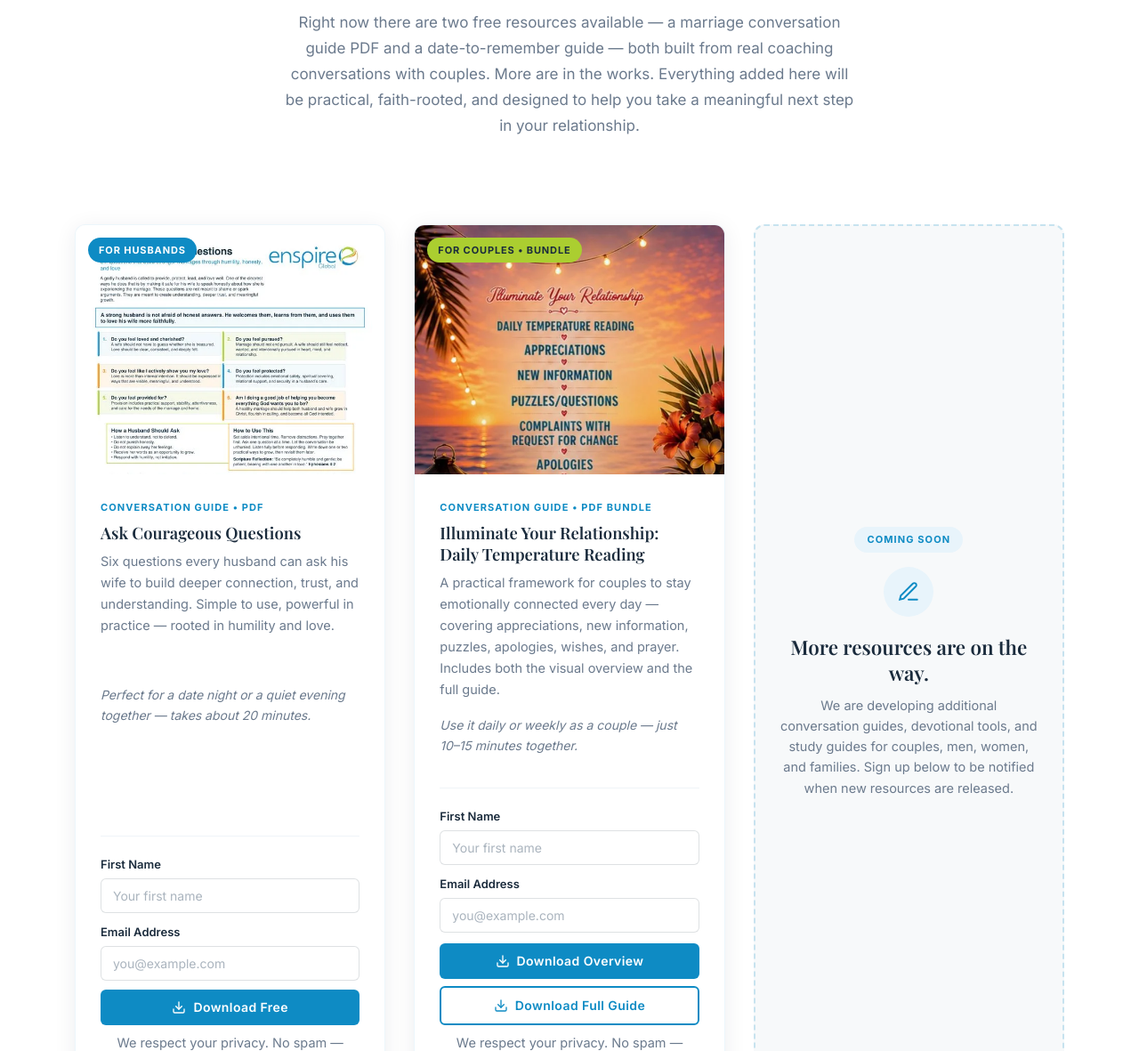
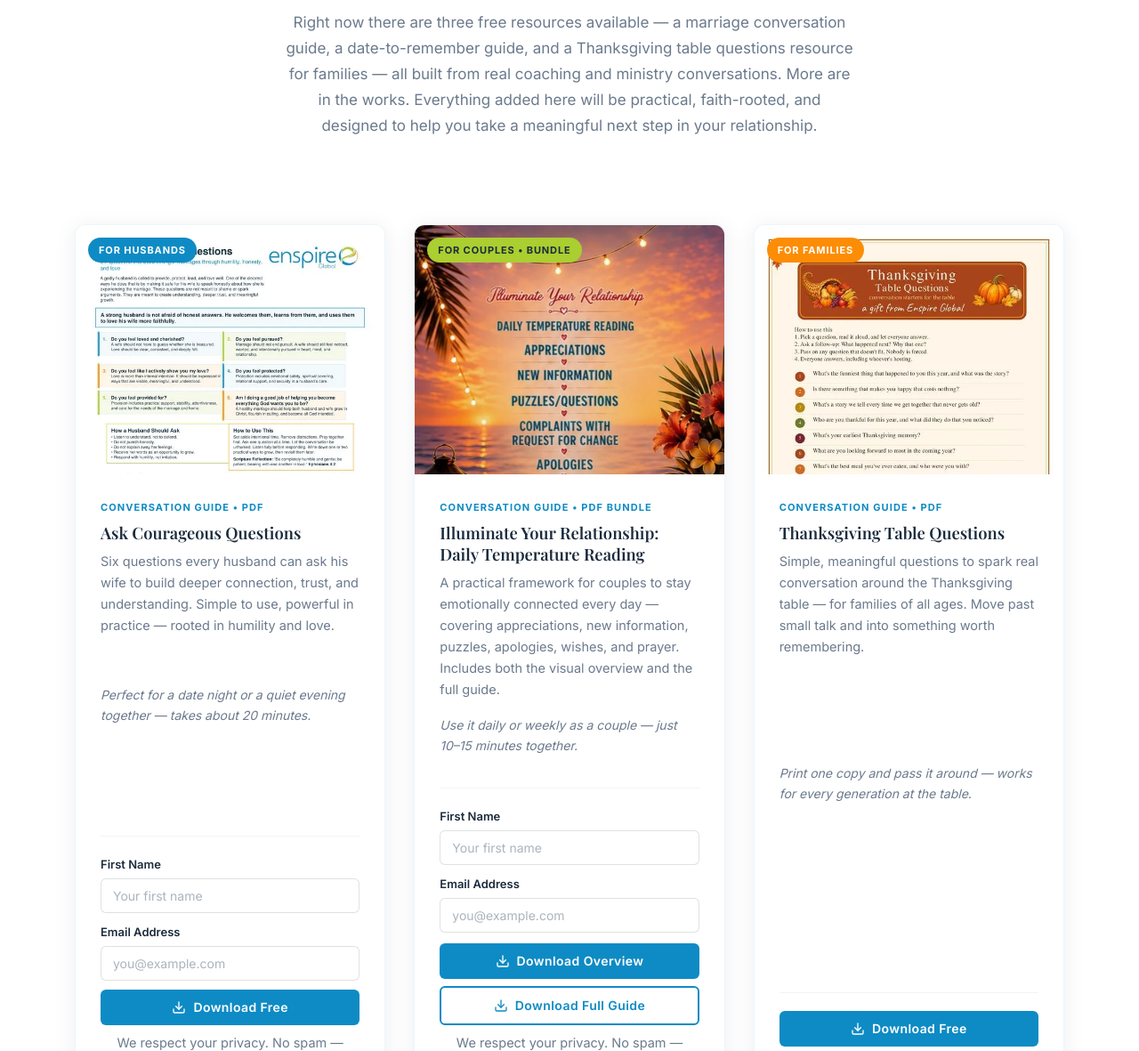
Before and after one commit to Enspire-Global/website, a plain HTML site: page resources.html in a window 1280 px wide. Shown: the part 729-1910 px from the top of the page at 89% size. Drawn offline with nearby package versions, Linux system fonts and the light colour scheme; a web font is replaced by a local one.

Commit message:
Add Thanksgiving Table Questions to resources page
- Adds PDF to downloads/
- Generates thumbnail (thanksgiving-preview.jpg/.webp)
- Adds resource card to resources.html (For Families, no email gate)
- Adds /thanksgiving redirect in vercel.json → PDF download

Co-Authored-By: Claude Sonnet 4.6 <noreply@anthropic.com>

```diff
--- a/resources.html
+++ b/resources.html
@@ -299,7 +299,7 @@
  <div class="res-intro-inner">
   <span class="eyebrow">What You'll Find Here</span>
   <h2>A small library, growing with intention.</h2>
-  <p>Right now there are two free resources available — a marriage conversation guide PDF and a date-to-remember guide — both built from real coaching conversations with couples. More are in the works. Everything added here will be practical, faith-rooted, and designed to help you take a meaningful next step in your relationship.</p>
+  <p>Right now there are three free resources available — a marriage conversation guide, a date-to-remember guide, and a Thanksgiving table questions resource for families — all built from real coaching and ministry conversations. More are in the works. Everything added here will be practical, faith-rooted, and designed to help you take a meaningful next step in your relationship.</p>
  </div>
 </section>
 
@@ -362,6 +362,27 @@
        </a>
       </div>
       <p class="form-privacy">We respect your privacy. No spam — ever.</p>
+     </div>
+    </div>
+   </div>
+
+   <!-- RESOURCE 3: Thanksgiving Table Questions -->
+   <div class="res-card">
+    <div class="res-card-preview">
+     <picture><source srcset="images/photos/thanksgiving-preview.webp" type="image/webp"><img src="images/photos/thanksgiving-preview.jpg" loading="lazy" width="600" height="776" alt="Thanksgiving Table Questions — Preview"></picture>
+     <span class="res-card-badge orange">For Families</span>
+    </div>
+    <div class="res-card-body">
+     <span class="res-card-tag">Conversation Guide • PDF</span>
+     <h3>Thanksgiving Table Questions</h3>
+     <p>Simple, meaningful questions to spark real conversation around the Thanksgiving table — for families of all ages. Move past small talk and into something worth remembering.</p>
+     <p style="font-size:14px;color:var(--gray);font-style:italic;margin:0 0 16px;">Print one copy and pass it around — works for every generation at the table.</p>
+     <div style="margin-top:20px;padding-top:20px;border-top:1px solid var(--gray-light)">
+      <a href="/thanksgiving" target="_blank" rel="noopener noreferrer" class="btn btn-primary download-btn">
+       <svg viewBox="0 0 24 24" fill="none" stroke="currentColor" stroke-width="2" stroke-linecap="round" style="width:16px;height:16px;flex-shrink:0"><path d="M21 15v4a2 2 0 0 1-2 2H5a2 2 0 0 1-2-2v-4"/><polyline points="7 10 12 15 17 10"/><line x1="12" y1="15" x2="12" y2="3"/></svg>
+       Download Free
+      </a>
+      <p class="form-privacy">No sign-up required. Share freely.</p>
      </div>
     </div>
    </div>
```
Also changed, not shown: images/photos/thanksgiving-preview.jpg (added), images/photos/thanksgiving-preview.webp (added), vercel.json, 1 other file.
